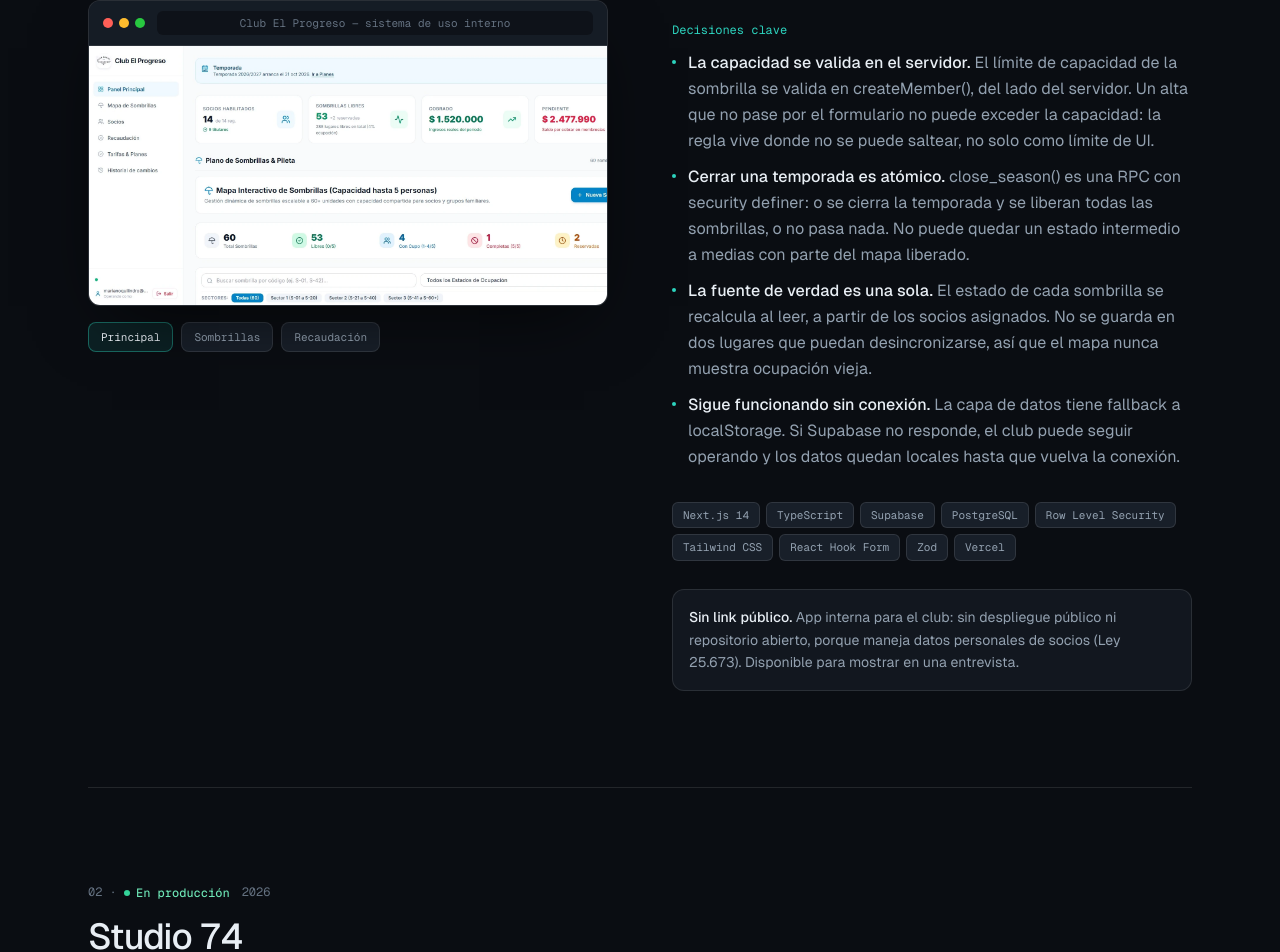
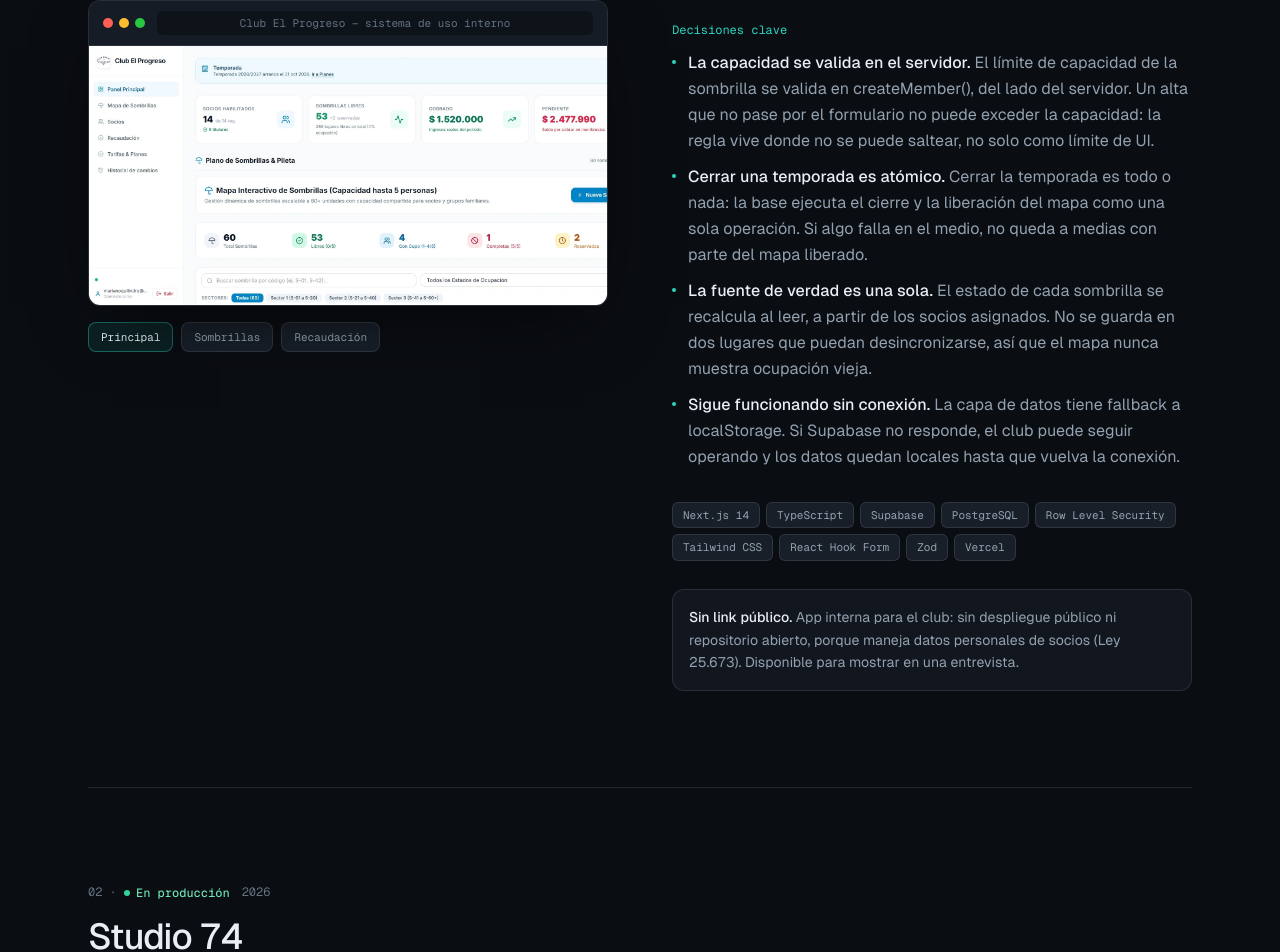
Before and after one commit to marianoquilindro/portfolio, a Next.js app: page / in a window 1280 px wide. Shown: the part 2666-3618 px from the top of the page. Built offline with nearby package versions, Linux system fonts and the light colour scheme.

Commit message:
Progreso: contar el cierre de temporada sin jerga tecnica

```diff
--- a/src/data/projects.ts
+++ b/src/data/projects.ts
@@ -108,7 +108,7 @@ export const projects: Project[] = [
       },
       {
         title: "Cerrar una temporada es atómico",
-        body: "close_season() es una RPC con security definer: o se cierra la temporada y se liberan todas las sombrillas, o no pasa nada. No puede quedar un estado intermedio a medias con parte del mapa liberado.",
+        body: "Cerrar la temporada es todo o nada: la base ejecuta el cierre y la liberación del mapa como una sola operación. Si algo falla en el medio, no queda a medias con parte del mapa liberado.",
       },
       {
         title: "La fuente de verdad es una sola",
```
